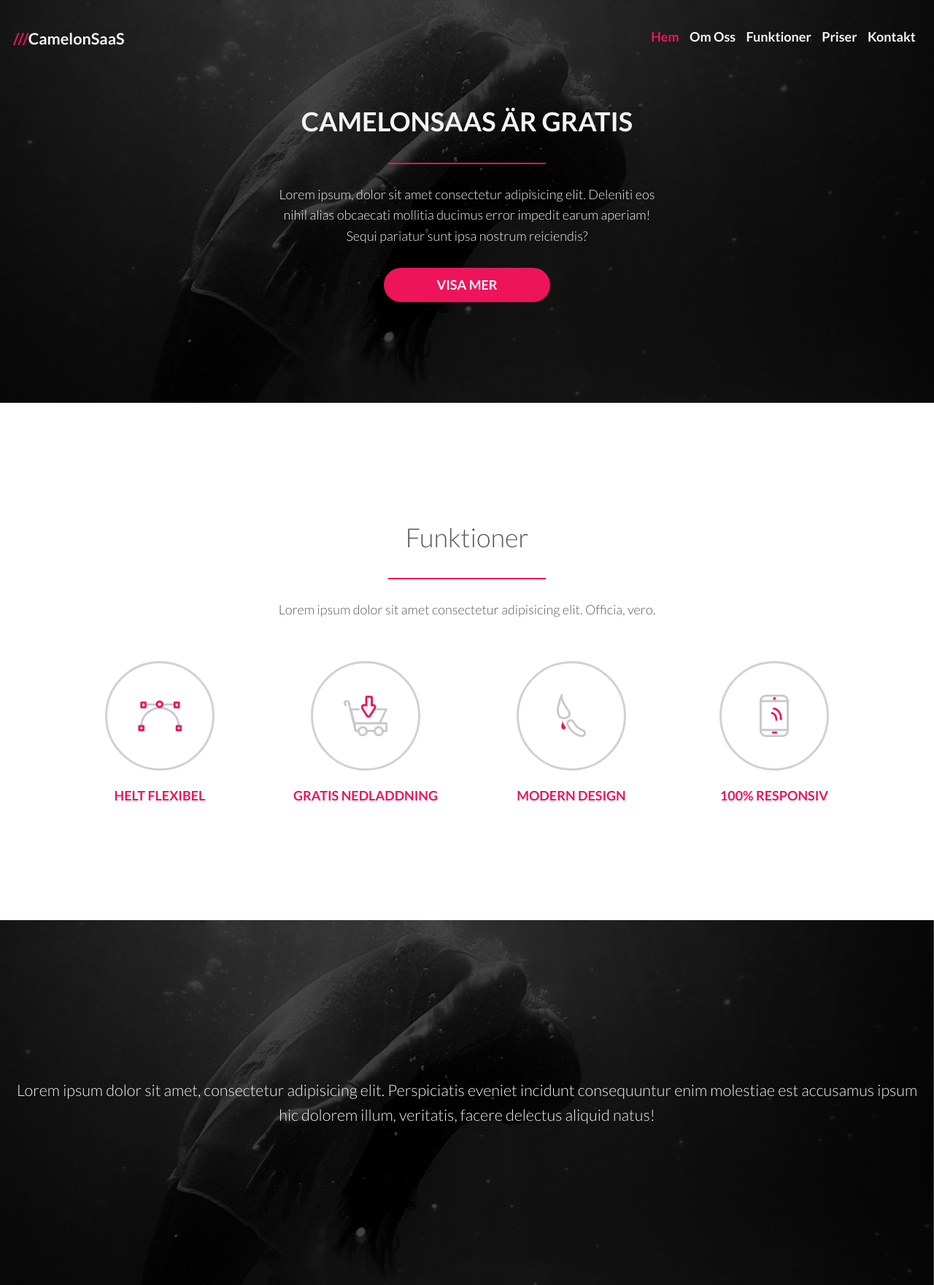
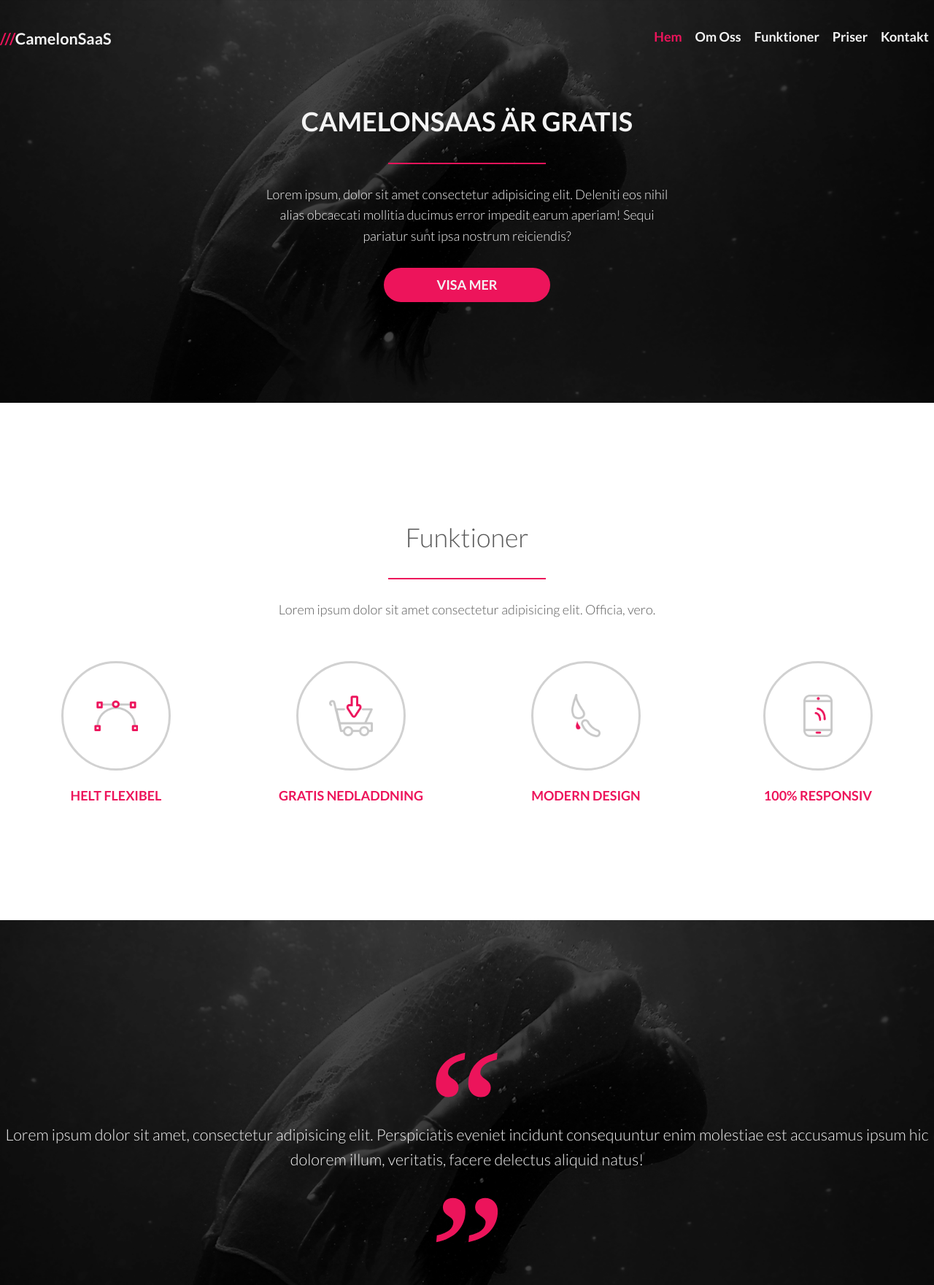
Before and after one commit to Odenstig/camelontasaas, a plain HTML site: page index.html in a window 1280 px wide. Shown: the top 1761 px of the page at 73% size. Drawn offline with Linux system fonts and the light colour scheme.

Commit message:
små fix

```diff
--- a/index.html
+++ b/index.html
@@ -13,21 +13,21 @@
 <body>
 
     <header class="center-text">
-        <div class="container container-large fw-700 flex-row">
+        <div class="container container-large fw-700">
 
-            <div class="hover-anim flex-row">
-                <h2 class="header-text-deco" style="flex: 1">
+            <h2 class="header-text-deco hover-anim" style="display: block; float: left;">
 
-                    ///<span class="header-text">CamelonSaaS</span>
-                </h2>
-            </div>
+                ///<span class="header-text">CamelonSaaS</span>
+            </h2>
 
-            <nav class="flex-row" style="flex: 1; flex-flow: row-reverse;">
+            <nav class="" style="display: block; float: right;">
+
+                <a class="hover-anim" style="color:var(--pink-color)" href="http://" rel="noopener noreferrer">Hem</a>
+                <a class="hover-anim" href="http://" rel="noopener noreferrer">Om Oss</a>
+                <a class="hover-anim" href="http://" rel="noopener noreferrer">Funktioner</a>
+                <a class="hover-anim" href="http://" rel="noopener noreferrer">Priser</a>
                 <a class="hover-anim" href="http://" rel="noopener noreferrer">Kontakt</a>
-                <a class="hover-anim" href="http://" rel="noopener noreferrer">Priser</a>
-                <a class="hover-anim" href="http://" rel="noopener noreferrer">Funktioner</a>
-                <a class="hover-anim" href="http://" rel="noopener noreferrer">Om Oss</a>
-                <a class="hover-anim" style="color:var(--pink-color)" href="http://" rel="noopener noreferrer">Hem</a>
+
             </nav>
 
         </div>
@@ -55,7 +55,7 @@
                 </div>
 
                 <!-- large container -->
-                <div class="container container-large flex-row flex-evenly">
+                <div class="container container-large flex-row flex-around">
 
                     <div class="flex-col">
                         <div class="icon-border flex-col">
@@ -112,7 +112,7 @@
                 </div>
 
                 <!-- large container -->
-                <div class="container container-large flex-row flex-evenly fw-700">
+                <div class="container container-large flex-row flex-around fw-700">
 
                     <div class="price-card">
 
@@ -221,7 +221,7 @@
                 </div>
 
                 <!-- large container for blog posts -->
-                <div class="container container-large flex-row flex-evenly fw-700">
+                <div class="container container-large flex-row flex-around fw-700">
 
                     <div class="blog-card flex-col hover-anim hover-anim">
                         <img class="blog-card-photo" src="./images/photo-card.jpg" alt="placeholder">
@@ -283,7 +283,7 @@
                         <div class="blog-card-line"></div>
                         <div class="blog-card-bottom left-text">
                             <h1>Lorem ipsum dolor sit amet.</h1>
-                            <p class="fw-300">Lorem ipsum dolor sit amet consectetur adipisicing elit. Ratione, non?</p>
+                            <p class="fw-300 ellipsis-overflow">Lorem ipsum dolor sit amet consectetur adipisicing elit. Dicta fuga, repellendus dignissimos sapiente numquam nemo reprehenderit cum porro obcaecati, dolores molestias architecto delectus est, aliquid maxime ipsum itaque optio facilis nostrum unde asperiores at ducimus magni. Cupiditate placeat rerum repellendus quod fuga dolor sunt repellat ea dolore ipsum nesciunt omnis nihil error quidem totam, a, odio mollitia consectetur, suscipit id.</p>
                         </div>
 
                     </div>
--- a/styles.css
+++ b/styles.css
@@ -1,9 +1,3 @@
-/*
-* Prefixed by https://autoprefixer.github.io
-* PostCSS: v8.4.14,
-* Autoprefixer: v10.4.7
-* Browsers: last 4 version
-*/
 
 /*
 * Prefixed by https://autoprefixer.github.io
@@ -19,7 +13,7 @@
     --grey-color: #5a5a5a;
     --black-color: #2b2b2b;
     --bg-image: url('/images/header.png');
-    --container-padding: 6.666666666666667em;
+    --container-padding: 6.666666666666667em 0;
 }
 @media screen and (max-width: 900px) {
     :root{
@@ -63,7 +57,7 @@ html {
     max-width: 100%;
     margin: auto;
 
-    padding: 1em;
+    padding: 1em 0;
 }
 
 .container-large {
@@ -162,7 +156,7 @@ footer {
 /* components */
 
 .hero {
-    padding: var(--container-padding) 0;
+    padding: var(--container-padding);
 
     background-image: var(--bg-image);
     background-repeat: no-repeat;
@@ -178,13 +172,13 @@ footer {
 }
 
 .function-box {
-    padding: var(--container-padding) 0;
+    padding: var(--container-padding);
     background-color: #fff;
 }
 
 .quote-box {
 
-    padding: var(--container-padding) 0;
+    padding: var(--container-padding);
 
     background-image: var(--bg-image);
     background-repeat: no-repeat;
@@ -244,7 +238,7 @@ footer {
     content: url(/images/quote-mark.svg);
     display: -webkit-inline-box;
     display: -ms-inline-flexbox;
-    display: inline-flex;
+    display: inline-block;
 
     rotate: 180deg;
     -webkit-filter: invert(19%) sepia(75%) saturate(5310%) hue-rotate(331deg) brightness(94%) contrast(97%);
@@ -261,7 +255,7 @@ footer {
     content: url(/images/quote-mark.svg);
     display: -webkit-inline-box;
     display: -ms-inline-flexbox;
-    display: inline-flex;
+    display: inline-block;
 
     -webkit-filter: invert(19%) sepia(75%) saturate(5310%) hue-rotate(331deg) brightness(94%) contrast(97%);
     filter: invert(19%) sepia(75%) saturate(5310%) hue-rotate(331deg) brightness(94%) contrast(97%);
@@ -323,7 +317,7 @@ footer {
 @media screen and (max-width: 900px) {
     .price-card {
 
-        width: 150px
+        width: 175px;
 
     }
 }
@@ -412,6 +406,7 @@ footer {
     margin: 1em 0.5em;
     overflow: hidden;
 }
+
 
 .blog-card-photo {
     width: 350px;
@@ -506,10 +501,10 @@ footer {
         flex-wrap: wrap;
 }
 
-.flex-evenly{
-    -webkit-box-pack: space-evenly;
-        -ms-flex-pack: space-evenly;
-            justify-content: space-evenly;
+.flex-around{
+    -webkit-box-pack: space-around;
+        -ms-flex-pack: space-around;
+            justify-content: space-around;
 }
 
 .flex-col {
```
